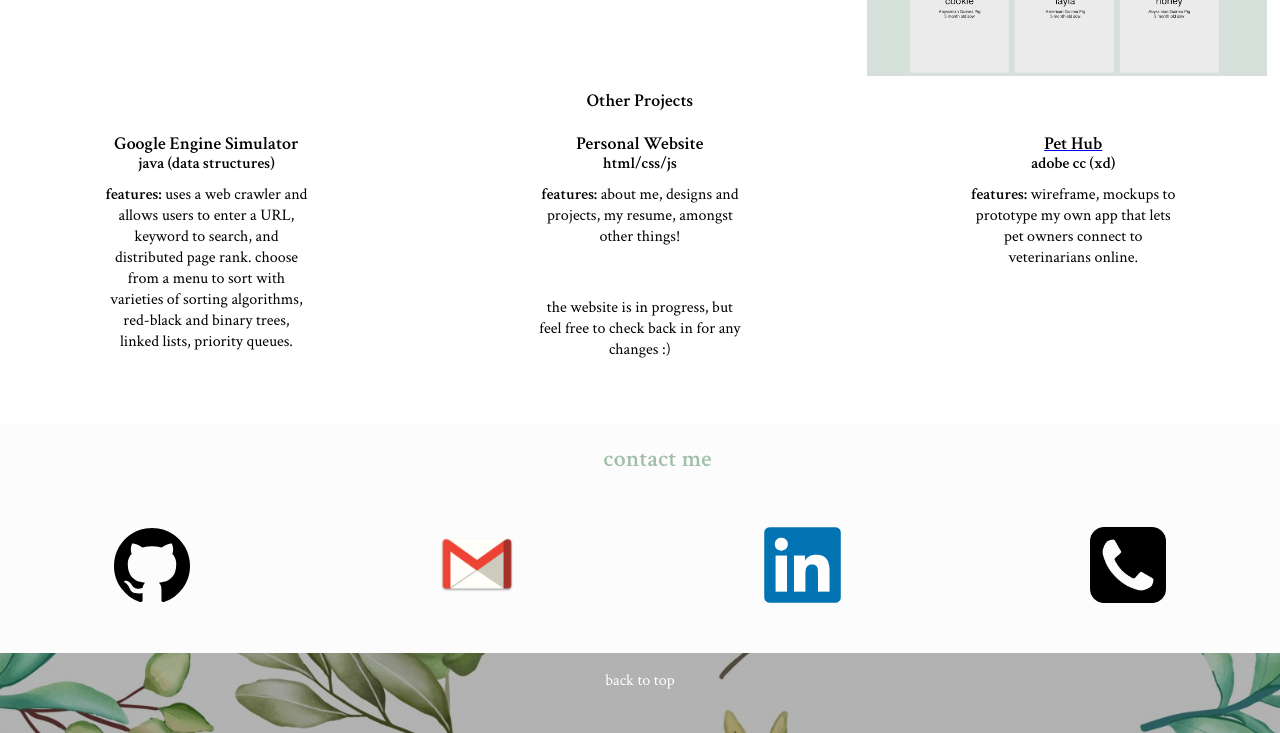
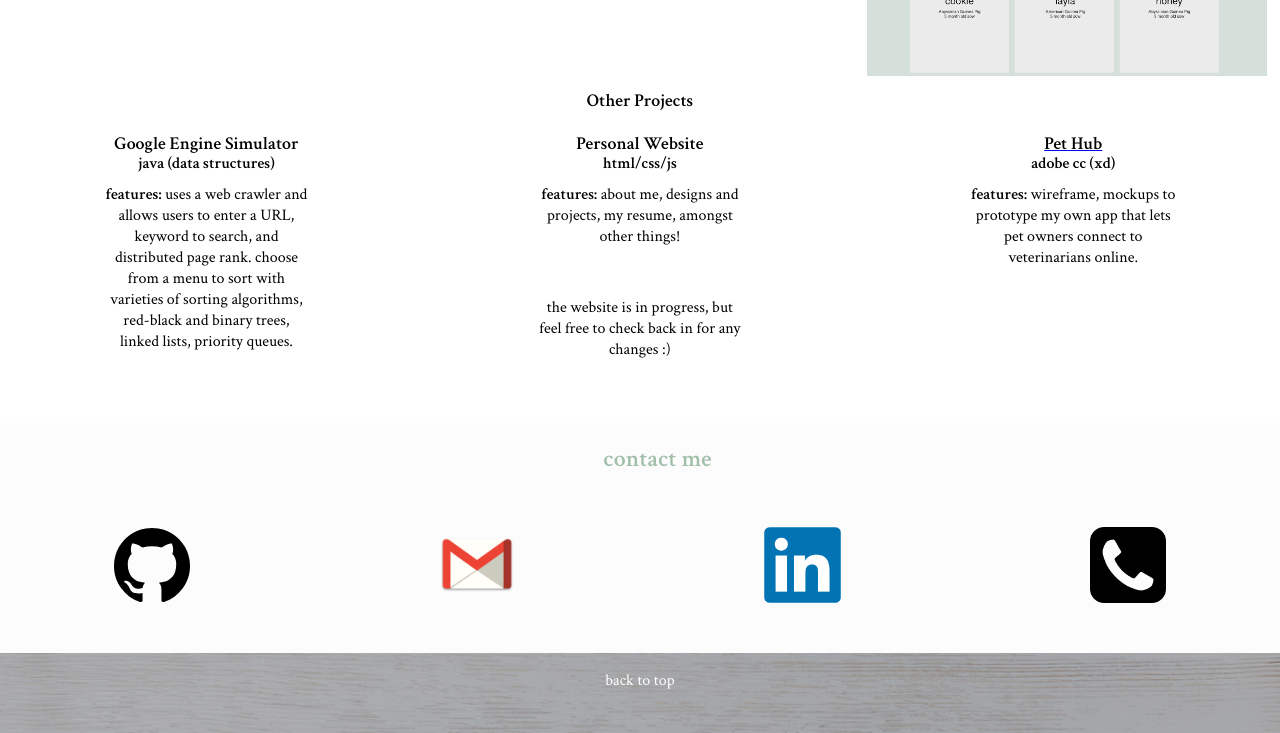
Before and after one commit to KristinaLeo/KristinaLeo.github.io, a plain HTML site: page index.html in a window 1280 px wide. Shown: the part 3058-3791 px from the top of the page. Drawn offline with nearby package versions, Linux system fonts and the light colour scheme.

Commit message:
Update style.css

```diff
--- a/style.css
+++ b/style.css
@@ -166,7 +166,7 @@ header {
 }
 
 footer {
-    background-image: linear-gradient(rgba(0,0,0,0.3), rgba(0, 0, 0, 0.3)), url(img/leaves.jpg);
+    background-image: linear-gradient(rgba(0,0,0,0.3), rgba(0, 0, 0, 0.3)), url(img/wood.jpg);
     background-size: cover;
     background-position: center;
     height: 10vh;
```
